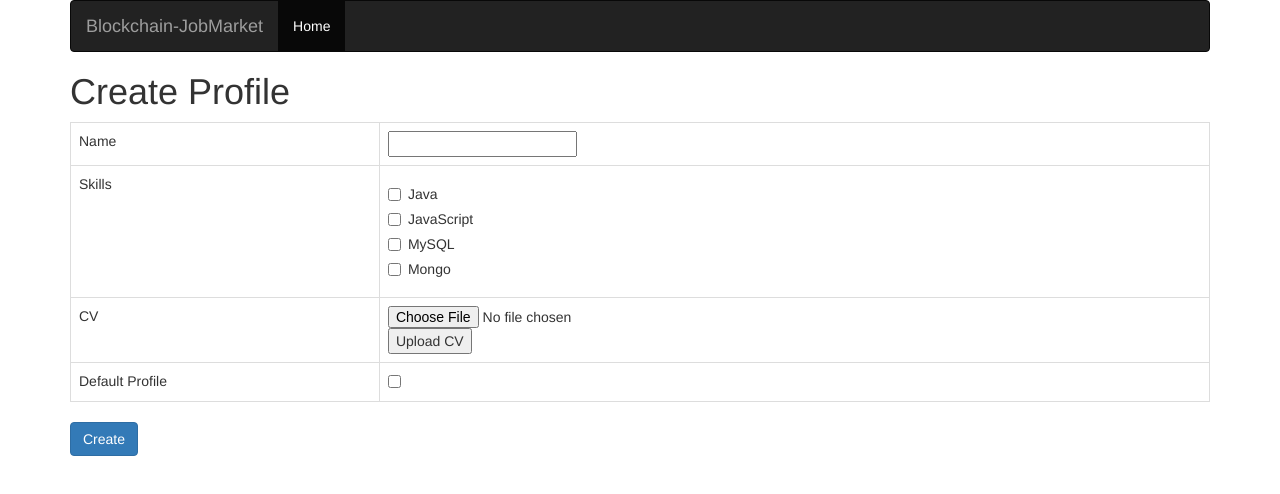
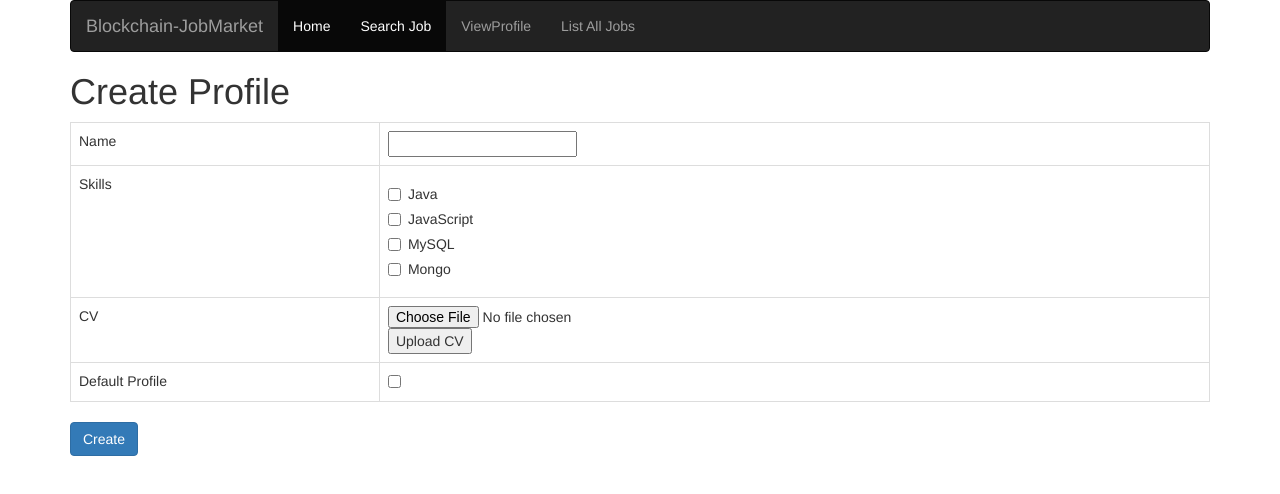
Before and after one commit to yit-github/Blockchain-JobMarket, a website: page src/setProfile.html in a window 1280 px wide. Drawn offline with nearby package versions, Linux system fonts and the light colour scheme; files whose address does not match are found by name.

Commit message:
UI redirect

```diff
--- a/src/js/app.js
+++ b/src/js/app.js
@@ -31,4 +31,3 @@ App = {
     }
 
 };
-//web3.eth.defaultAccount = web3.eth.accounts[0];
--- a/src/js/employee.js
+++ b/src/js/employee.js
@@ -134,7 +134,6 @@ Employee = {
                 return marketInstance.getAllProfileIds.call();
             }).then(function (profileIds) {
                 console.log("profileIds: " + profileIds);
-                window.location="http://localhost:3003/searchJob.html";
             }).catch(function(err) {
                 console.error("Err while setProfile");
                 console.log(err.message);
--- a/src/setProfile.html
+++ b/src/setProfile.html
@@ -23,6 +23,9 @@
         </div>
         <ul class="nav navbar-nav">
           <li class="active"><a href="index.html">Home</a></li>
+          <li class="active"><a href="searchJob.html">Search Job</a></li>
+          <li><a href="viewProfile.html">ViewProfile</a></li>
+          <li><a href="#">List All Jobs</a></li>
         </ul>
       </div>
     </nav>
```
Also changed, not shown: src/myJob.html (+1 -0 lines), src/postJob.html (+1 -1 lines), build/contracts/Market.json, build/contracts/Migrations.json.
